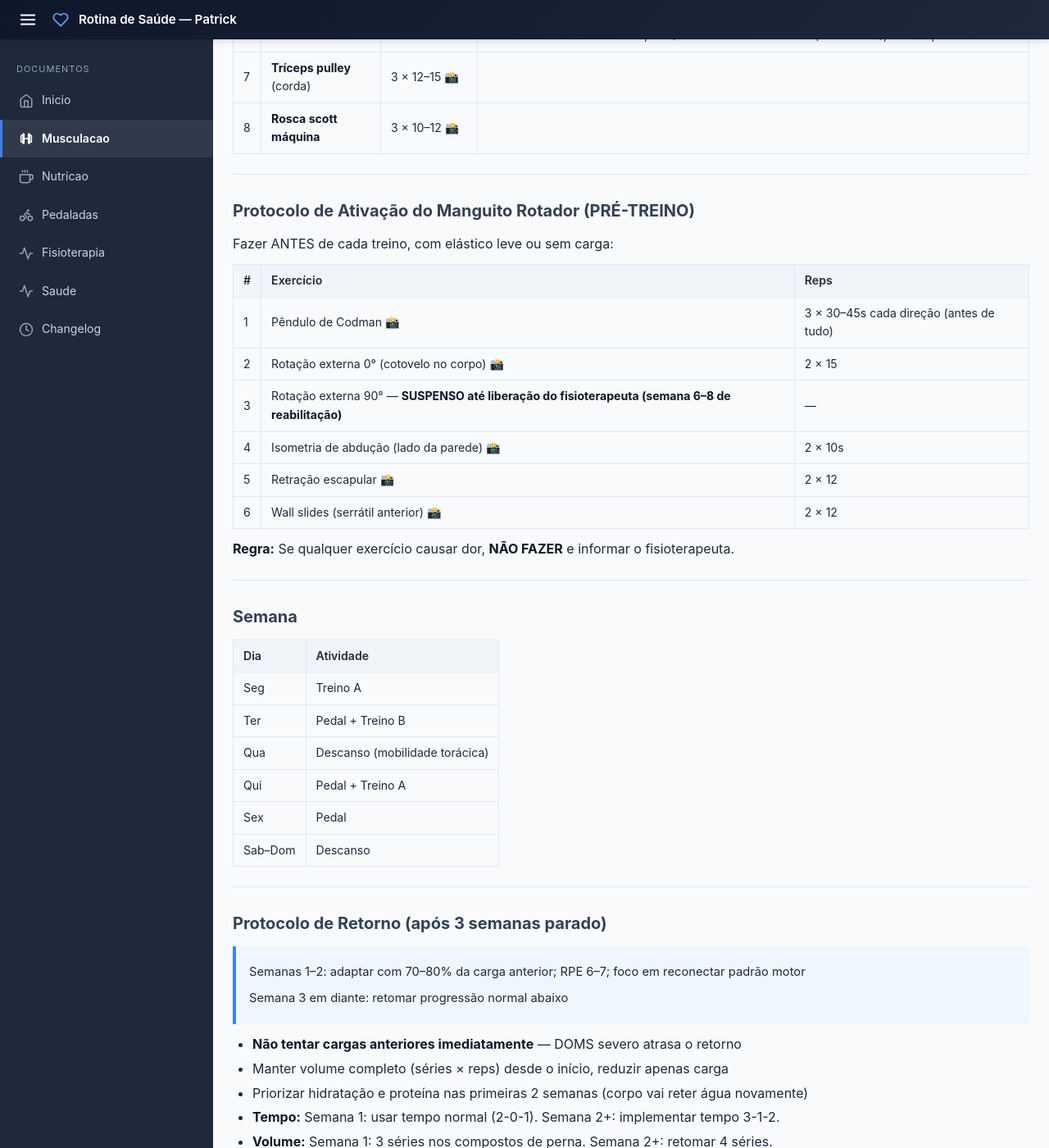
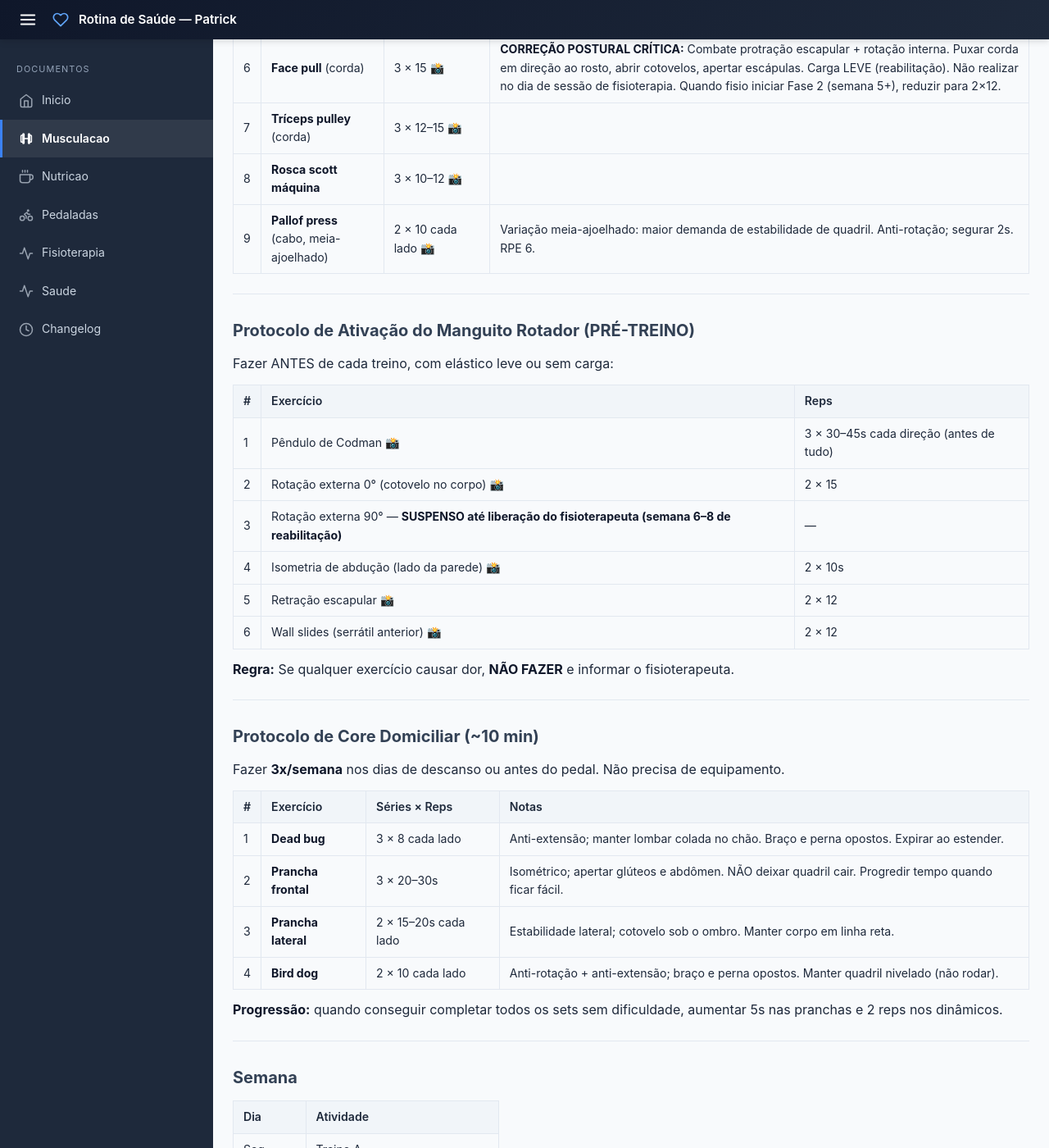
Before and after one commit to criapix/rotina-saude, a Jekyll site: the page built from serie-academia.md, in a window 1280 px wide and 1400 px high, scrolled down 1776 px. Shown: the whole window at 82% size. Built offline with Jekyll 4.4.1, drawn with Linux system fonts in a browser that asks for light colours; some of the changed text lies outside the part shown.

Commit message:
Add core exercises: Pallof press in gym workouts and home core protocol
Reintroduces core training as recommended by the multidisciplinary
panel (08/02). Pallof press added to both workouts (anti-rotation,
cable-only). Separate home protocol with dead bug, planks, and bird
dog for rest days.

Co-Authored-By: Claude Opus 4.6 <noreply@anthropic.com>

```diff
--- a/serie-academia.md
+++ b/serie-academia.md
@@ -39,11 +39,12 @@ Tempo: **3-1-2** nos compostos de perna (3s excêntrica, 1s pausa, 2s concêntri
 | 6 | **Rosca martelo** | 3 × 10–12 [📸](https://static1.minhavida.com.br/articles/39/76/c9/c4/makatserchykshutterstock-orig-1.jpg) | Pegada neutra; trabalha bíceps + braquial. Sem envolvimento de ombro. |
 | 7 | **Tríceps pulley** (barra reta) | 3 × 12–15 [📸](https://www.hipertrofia.org/blog/wp-content/uploads/2018/09/execucao-do-triceps-pulley.jpg) | Extensão de cotovelo isolada. Sem envolvimento de ombro. |
 | 8 | **Rosca direta** (barra ou halteres) | 3 × 10–12 [📸](https://www.hipertrofia.org/blog/wp-content/uploads/2018/08/rosca-direta-com-barra-1.jpg) | Pegada supinada; complementa rosca martelo (ângulo diferente). Separada por tríceps para recuperação do bíceps. |
-| 9 | **Rotação externa no cabo** | 3 × 15 [📸](https://s32540.pcdn.co/wp-content/uploads/2018/11/rota%C3%A7aoexterna241118-Copy.jpg) | **CORREÇÃO POSTURAL CRÍTICA:** Combate rotação interna dos ombros. Carga LEVE (reabilitação). Quando fisioterapia iniciar, ELIMINAR este exercício da academia (evitar sobreposição). Deixar exclusivamente para a fisio. |
+| 9 | **Pallof press** (cabo) | 2 × 10 cada lado [📸](https://www.hipertrofia.org/blog/wp-content/uploads/2023/03/pallof-press.jpg) | Anti-rotação; estabilidade de core sem carga axial. Empurrar o cabo à frente do peito e segurar 2s. RPE 6. |
+| 10 | **Rotação externa no cabo** | 3 × 15 [📸](https://s32540.pcdn.co/wp-content/uploads/2018/11/rota%C3%A7aoexterna241118-Copy.jpg) | **CORREÇÃO POSTURAL CRÍTICA:** Combate rotação interna dos ombros. Carga LEVE (reabilitação). Quando fisioterapia iniciar, ELIMINAR este exercício da academia (evitar sobreposição). Deixar exclusivamente para a fisio. |
 
 ---
 
-## TREINO B (Foco: Anterior + Peito + Costas + Braços)
+## TREINO B (Foco: Anterior + Peito + Costas + Braços + Core)
 
 **Aquecimento:** bike 5 min + protocolo de ativação manguito (ver abaixo)
 
@@ -57,6 +58,7 @@ Tempo: **3-1-2** nos compostos de perna (3s excêntrica, 1s pausa, 2s concêntri
 | 6 | **Face pull** (corda) | 3 × 15 [📸](https://www.hipertrofia.org/blog/wp-content/uploads/2019/10/face-pulls.jpg) | **CORREÇÃO POSTURAL CRÍTICA:** Combate protração escapular + rotação interna. Puxar corda em direção ao rosto, abrir cotovelos, apertar escápulas. Carga LEVE (reabilitação). Não realizar no dia de sessão de fisioterapia. Quando fisio iniciar Fase 2 (semana 5+), reduzir para 2×12. |
 | 7 | **Tríceps pulley** (corda) | 3 × 12–15 [📸](https://www.hipertrofia.org/blog/wp-content/uploads/2018/10/execucao-do-triceps-corda.jpg) | |
 | 8 | **Rosca scott máquina** | 3 × 10–12 [📸](https://static1.minhavida.com.br/articles/a0/79/bd/2f/makatserchykshutterstock-orig-1.jpg) | |
+| 9 | **Pallof press** (cabo, meia-ajoelhado) | 2 × 10 cada lado [📸](https://www.hipertrofia.org/blog/wp-content/uploads/2023/03/pallof-press.jpg) | Variação meia-ajoelhado: maior demanda de estabilidade de quadril. Anti-rotação; segurar 2s. RPE 6. |
 
 ---
 
@@ -74,6 +76,21 @@ Fazer ANTES de cada treino, com elástico leve ou sem carga:
 | 6 | Wall slides (serrátil anterior) [📸](https://ksquaredfitness.com/wp-content/uploads/2022/04/Serratus-wall-slide.png) | 2 × 12 |
 
 **Regra:** Se qualquer exercício causar dor, **NÃO FAZER** e informar o fisioterapeuta.
+
+---
+
+## Protocolo de Core Domiciliar (~10 min)
+
+Fazer **3x/semana** nos dias de descanso ou antes do pedal. Não precisa de equipamento.
+
+| # | Exercício | Séries × Reps | Notas |
+|---|---|---|---|
+| 1 | **Dead bug** | 3 × 8 cada lado | Anti-extensão; manter lombar colada no chão. Braço e perna opostos. Expirar ao estender. |
+| 2 | **Prancha frontal** | 3 × 20–30s | Isométrico; apertar glúteos e abdômen. NÃO deixar quadril cair. Progredir tempo quando ficar fácil. |
+| 3 | **Prancha lateral** | 2 × 15–20s cada lado | Estabilidade lateral; cotovelo sob o ombro. Manter corpo em linha reta. |
+| 4 | **Bird dog** | 2 × 10 cada lado | Anti-rotação + anti-extensão; braço e perna opostos. Manter quadril nivelado (não rodar). |
+
+**Progressão:** quando conseguir completar todos os sets sem dificuldade, aumentar 5s nas pranchas e 2 reps nos dinâmicos.
 
 ---
 
@@ -149,7 +165,7 @@ Fazer ANTES de cada treino, com elástico leve ou sem carga:
 - **Costas:** remadas sentadas, puxadas neutras (cotovelos junto ao corpo)
 - **Peito:** supino máquina com carga leve-moderada (cotovelos a 45°), 2x/semana. **Máximo 8 sets/semana de pushing até liberação da fisio.**
 - **Braços:** bíceps e tríceps isolados (sem envolver ombro)
-- **Core:** hollow hold, prancha lateral (se desejar adicionar futuramente)
+- **Core:** Pallof press (cabo), dead bug, prancha frontal/lateral, bird dog — sem carga axial ou extensão cervical
 
 ---
 
@@ -207,6 +223,7 @@ Fazer ANTES de cada treino, com elástico leve ou sem carga:
 - Peito: ~7 sets/semana (supino 3×A + 4×B) — limite de segurança é **8 sets/semana** de pushing até liberação da fisio
 - Costas: ~9 sets/semana (remada + puxada em A, remada + puxada em B) — **também serve como correção postural**
 - Braços: tríceps 2x/semana + bíceps 2x/semana (3 variações: martelo + direta no A, scott no B; 2 de tríceps)
+- Core: Pallof press 2x/semana (academia) + protocolo domiciliar 3x/semana (dead bug, prancha, bird dog)
 - Tempo 3-1-2 nos compostos de perna: mais tempo sob tensão = mais estímulo hipertrófico
 - NUNCA fisioterapia e exercícios de peito no mesmo dia com <6h de intervalo
 - **NOVO:** Alongamento de isquiotibiais OBRIGATÓRIO antes e depois do treino de perna
```
Also changed, not shown: other parts of serie-academia.md (+0 -1 lines), changelog.md.
